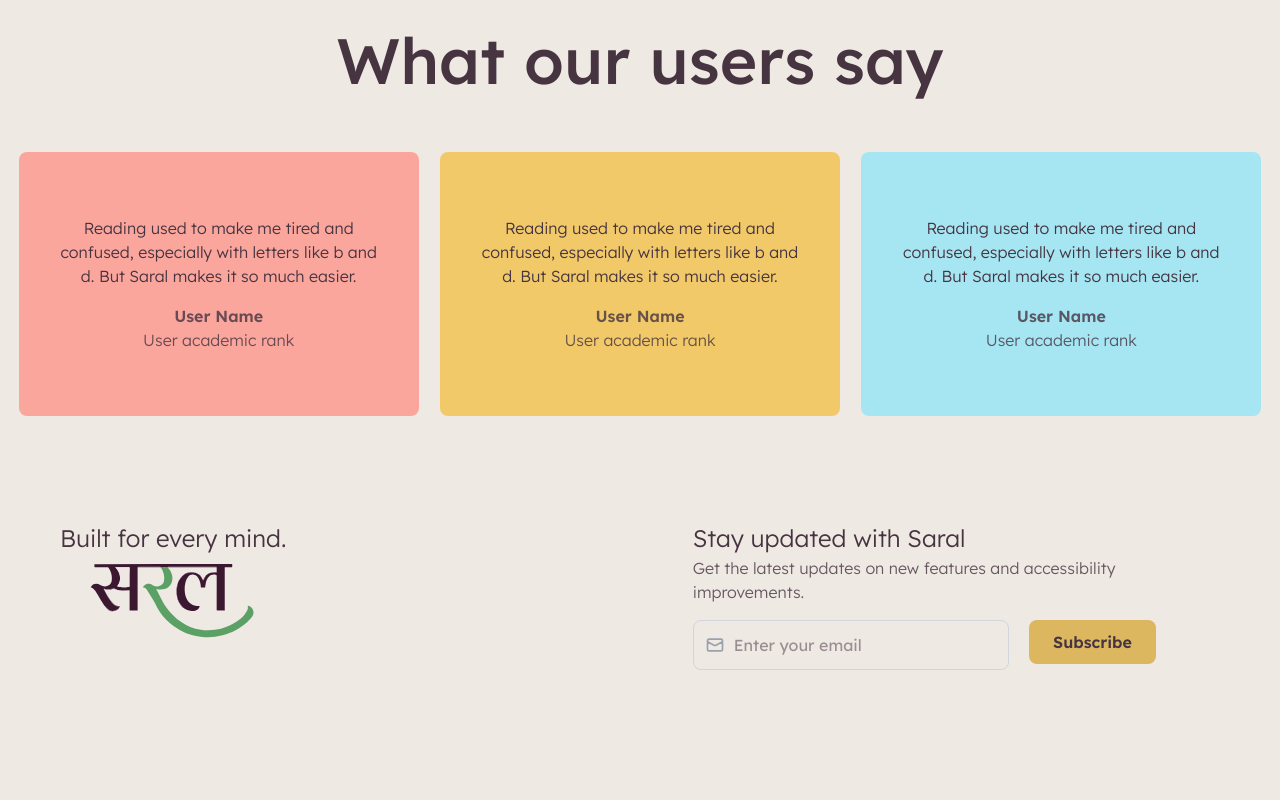
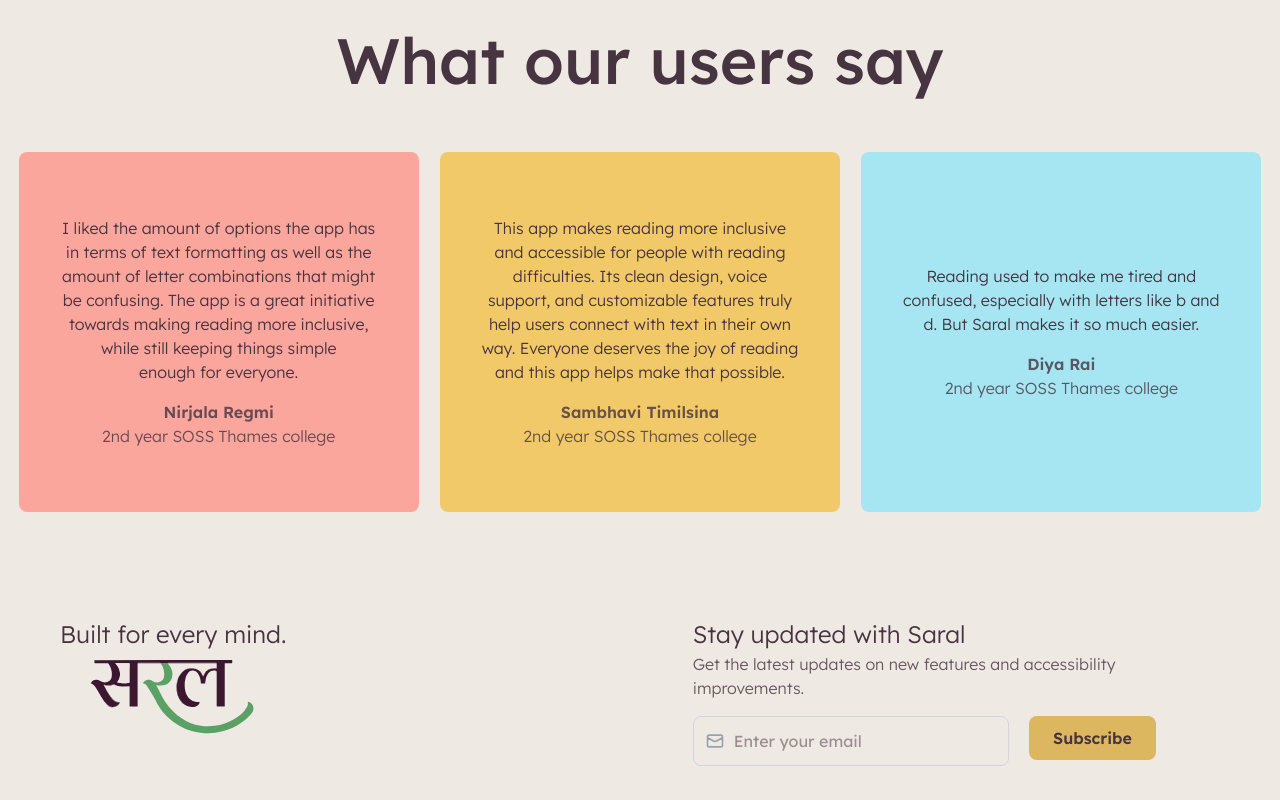
Before and after one commit to Sushant-Poudel-Dev/Saral, a Next.js app in the folder frontend/: page / in a window 1280 px wide. Shown: the part 1809-2609 px from the top of the page. Before the commit the page ends 2519 px from the top, so only its background shows below. Built offline with nearby package versions, Linux system fonts and the light colour scheme.

Commit message:
Imrpoved testimonial section

```diff
--- a/frontend/app/page.jsx
+++ b/frontend/app/page.jsx
@@ -13,6 +13,9 @@ import FeatureCard from "@/components/FeatureCard";
 import Volume from "../media/Volume.svg";
 import Paint from "../media/Paint.svg";
 import Rular from "../media/Rular.svg";
+
+// User Images
+import NirjalaRegmi from "../media/NirjalaRegmi.jpg";
 
 // Quote Components
 import Quote from "@/components/Quote";
@@ -221,15 +224,22 @@ export default function Home() {
           <div className='flex flex-col md:flex-row gap-8 md:gap-4 mt-8 md:mt-15 justify-around'>
             <TestomonialCard
               className='bg-pink w-full md:w-auto'
-              testimonial='Reading used to make me tired and confused, especially with letters like b and d. But Saral makes it so much easier.'
+              testimonial='I liked the amount of options the app has in terms of text formatting as well as the amount of letter combinations that might be confusing. The app is a great initiative towards making reading more inclusive, while still keeping things simple enough for everyone.'
+              userName='Nirjala Regmi'
+              userRank='2nd year SOSS Thames college'
+              // image={NirjalaRegmi.src}
             />
             <TestomonialCard
               className='bg-yellow w-full md:w-auto'
-              testimonial='Reading used to make me tired and confused, especially with letters like b and d. But Saral makes it so much easier.'
+              testimonial='This app makes reading more inclusive and accessible for people with reading difficulties. Its clean design, voice support, and customizable features truly help users connect with text in their own way. Everyone deserves the joy of reading and this app helps make that possible.'
+              userName='Sambhavi Timilsina'
+              userRank='2nd year SOSS Thames college'
             />
             <TestomonialCard
               className='bg-blue w-full md:w-auto'
               testimonial='Reading used to make me tired and confused, especially with letters like b and d. But Saral makes it so much easier.'
+              userName='Diya Rai'
+              userRank='2nd year SOSS Thames college'
             />
           </div>
         </div>
--- a/frontend/components/TestomonialCard.jsx
+++ b/frontend/components/TestomonialCard.jsx
@@ -1,20 +1,43 @@
 "use client";
+
+import { useState } from "react";
 
 export default function TestimonialCard({
   className = "",
   testimonial = "",
   userName = "User Name",
   userRank = "User academic rank",
+  image = null,
 }) {
+  const [isHovered, setIsHovered] = useState(false);
+
   return (
     <div
-      className={`flex flex-col items-center text-center p-6 md:p-10 py-10 md:py-16 rounded-lg ${className}`}
+      onMouseEnter={() => setIsHovered(true)}
+      onMouseLeave={() => setIsHovered(false)}
+      className={`relative flex flex-col items-center justify-center text-center p-6 md:p-10 py-10 md:py-16 rounded-lg transition-all duration-300 cursor-pointer overflow-hidden ${className}`}
     >
-      <p className='w-full md:w-[20rem] mb-4'>{testimonial}</p>
-      <div className='opacity-80'>
-        <p className='!font-semibold'>{userName}</p>
-        <p>{userRank}</p>
-      </div>
+      {isHovered && image ? (
+        <div className='relative h-[16rem] w-[20rem]'>
+          <img
+            src={image}
+            alt={`${userName}'s photo`}
+            className='h-full w-full object-cover rounded-lg'
+          />
+          {/* Fading overlay */}
+          <div className='absolute inset-0 rounded-lg pointer-events-none bg-[radial-gradient(ellipse_at_center,_rgba(0,0,0,0)_40%,_rgba(0,0,0,0.7)_100%)]' />
+        </div>
+      ) : (
+        <>
+          <p className='w-full md:w-[20rem] mb-4 min-h-[4.5rem]'>
+            {testimonial}
+          </p>
+          <div className='opacity-80'>
+            <p className='!font-semibold'>{userName}</p>
+            <p>{userRank}</p>
+          </div>
+        </>
+      )}
     </div>
   );
 }
```
Also changed, not shown: frontend/media/NirjalaRegmi.jpg (added).
